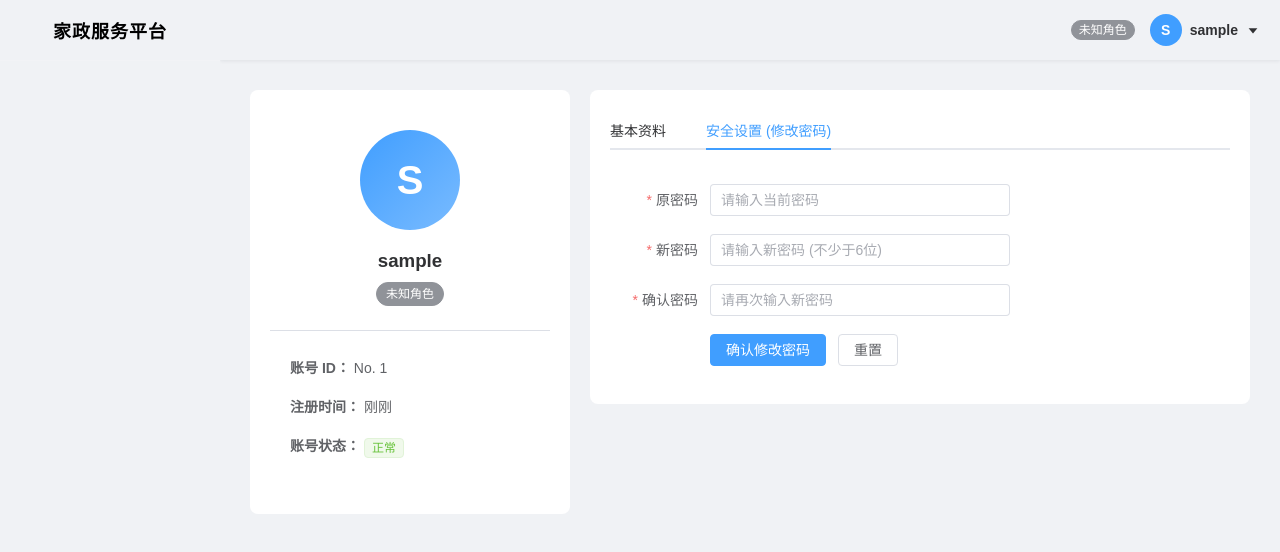
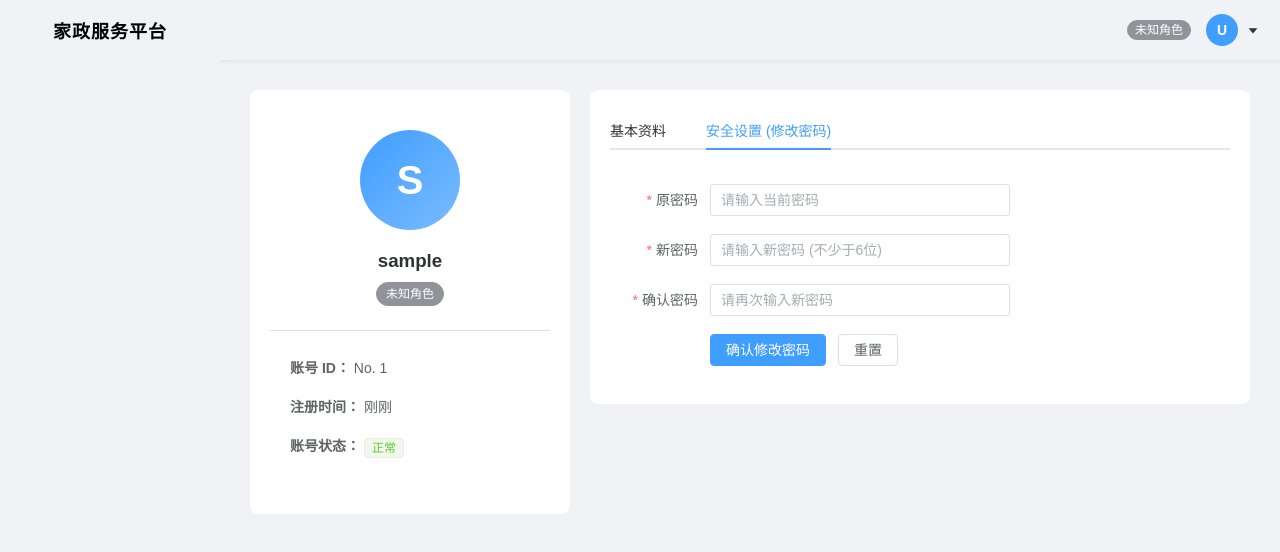
Before and after one commit to HXY-m/housekeeping-frontend, a Vue app: page /home/profile in a window 1280 px wide. Shown: the top 552 px of the page. Built offline with nearby package versions, Linux system fonts and the light colour scheme; sample sign-in values are in the browser's storage.

Commit message:
修改新增了

```diff
--- a/package.json
+++ b/package.json
@@ -13,6 +13,8 @@
     "axios": "^1.13.6",
     "echarts": "^6.0.0",
     "element-plus": "^2.13.5",
+    "pinia": "^3.0.4",
+    "pinia-plugin-persistedstate": "^4.7.1",
     "vue": "^3.5.29",
     "vue-router": "^5.0.3"
   },
--- /dev/null
+++ b/src/api/auth.js
@@ -0,0 +1,11 @@
+import request from '../utils/request' // 注意相对路径，如果你配置了 @ 别名也可以用 '@/utils/request'
+
+// 登录接口
+export const loginAPI = (data) => {
+    return request.post('/auth/login', data)
+}
+
+// 注册接口
+export const registerAPI = (data) => {
+    return request.post('/auth/register', data)
+}
--- /dev/null
+++ b/src/api/order.js
@@ -0,0 +1,15 @@
+import request from '../utils/request'
+
+// =========== 客户订单 ===========
+export const getMyOrdersAPI = () => request.get('/orders')
+
+export const cancelOrderAPI = (orderId) => request.patch(`/orders/${orderId}/cancel`)
+
+export const completeOrderAPI = (orderId, data) => request.patch(`/orders/${orderId}/completion`, data)
+
+// =========== 师傅订单 ===========
+export const getAvailableOrdersAPI = () => request.get('/orders/available')
+
+export const getProOrdersAPI = (proId) => request.get(`/orders/pro/${proId}`)
+
+export const takeOrderAPI = (orderId, proId) => request.patch(`/orders/${orderId}/take?proId=${proId}`)
--- a/src/main.js
+++ b/src/main.js
@@ -3,9 +3,24 @@ import App from './App.vue'
 import router from './router'
 import ElementPlus from 'element-plus'
 import 'element-plus/dist/index.css'
+import * as ElementPlusIconsVue from '@element-plus/icons-vue'
+
+// 【新增 1】：引入 Pinia 和 持久化插件
+import { createPinia } from 'pinia'
+import piniaPluginPersistedstate from 'pinia-plugin-persistedstate'
 
 const app = createApp(App)
 
+// 【新增 2】：创建 Pinia 实例并使用持久化插件
+const pinia = createPinia()
+pinia.use(piniaPluginPersistedstate)
+
+for (const [key, component] of Object.entries(ElementPlusIconsVue)) {
+    app.component(key, component)
+}
+
+// 【新增 3】：让 Vue 使用 pinia
+app.use(pinia)
 app.use(router)
 app.use(ElementPlus)
 
--- /dev/null
+++ b/src/store/user.js
@@ -0,0 +1,35 @@
+// src/store/user.js
+import { defineStore } from 'pinia'
+
+// 定义一个名为 'user' 的全局仓库
+export const useUserStore = defineStore('user', {
+    // 1. State: 存放数据的地方 (相当于组件里的 ref)
+    state: () => ({
+        token: '',
+        username: '',
+        userRole: '',
+        userId: ''
+    }),
+
+    // 2. Actions: 修改数据的方法 (相当于组件里的 function)
+    actions: {
+        // 登录成功时调用，一键存入所有信息
+        setUserInfo(data) {
+            this.token = data.token
+            this.username = data.username
+            this.userRole = String(data.role) // 统一转成字符串防坑
+            this.userId = data.userId
+        },
+        // 退出登录时调用，一键清空
+        clearUserInfo() {
+            this.token = ''
+            this.username = ''
+            this.userRole = ''
+            this.userId = ''
+        }
+    },
+
+    // 3. 【见证奇迹的时刻】：开启持久化！
+    // 开启后，Pinia 会自动把上面的 state 实时同步到 localStorage 中，你再也不用手动 setItem/getItem 了！
+    persist: true
+})
--- a/src/utils/request.js
+++ b/src/utils/request.js
@@ -1,5 +1,5 @@
 import axios from 'axios'
-
+import { useUserStore } from '../store/user'
 // 1. 创建 Axios 实例
 const request = axios.create({
     baseURL: 'http://localhost:8080/api', // 指向你的后端接口基地址
@@ -10,8 +10,8 @@ const request = axios.create({
 request.interceptors.request.use(
     config => {
         // 每次发请求前，去浏览器的本地存储里找找有没有 token
-        const token = localStorage.getItem('token')
-        if (token) {
+        const userStore = useUserStore()
+        if (userStore.token) {
             // 如果有，就塞进请求头里 (严格按照后端的 Bearer 规范)
             config.headers['Authorization'] = `Bearer ${token}`
         }
--- a/src/views/Home.vue
+++ b/src/views/Home.vue
@@ -106,11 +106,13 @@ import {
     ShoppingTrolley, Tickets, Briefcase, DataLine,
     SetUp, User, CaretBottom, SwitchButton
 } from '@element-plus/icons-vue'
+import { useUserStore } from '../store/user'
+const userStore = useUserStore()
 
 const router = useRouter()
 const route = useRoute()
-const username = ref('')
-const role = ref('')
+const username = computed(() => userStore.username)
+const role = computed(() => userStore.userRole)
 
 // 获取当前路径，用于菜单高亮
 const currentPath = computed(() => route.path)
@@ -163,7 +165,7 @@ onMounted(() => {
 
 // 退出登录
 const handleLogout = () => {
-    localStorage.clear()
+    userStore.clearUserInfo() // 一键清空缓存
     router.push('/login')
 }
 </script>
--- a/src/views/Login.vue
+++ b/src/views/Login.vue
@@ -37,6 +37,10 @@ import { ref } from 'vue'
 import { useRouter } from 'vue-router'
 import { ElMessage } from 'element-plus'
 import request from '../utils/request'
+import { loginAPI, registerAPI } from '../api/auth'
+// 【新增】：引入刚才建好的 Store
+import { useUserStore } from '../store/user'
+const userStore = useUserStore()
 
 const router = useRouter()
 const isLogin = ref(true) // 控制当前是登录表单还是注册表单
@@ -67,7 +71,7 @@ const handleSubmit = async () => {
             // ==========================================
             // 【登录分支】
             // ==========================================
-            const res = await request.post('/auth/login', {
+            const res = await loginAPI({
                 username: formData.value.username,
                 password: formData.value.password
             })
@@ -76,22 +80,15 @@ const handleSubmit = async () => {
                 ElMessage.success('登录成功')
 
                 // 保存 Token 和用户信息到本地缓存
-                localStorage.setItem('token', res.data.token)
-                localStorage.setItem('role', res.data.role)
-                localStorage.setItem('username', res.data.username)
-                localStorage.setItem('userId', res.data.userId)
+                userStore.setUserInfo(res.data)
 
                 // 【防坑核心】：强制转换为数字，防止后端传来的字符串 "1" 导致 === 匹配失败！
-                const userRole = Number(res.data.role)
+                const userRole = Number(userStore.userRole)
 
                 // 根据不同角色跳转到专属的首页
-                if (userRole === 1) {
-                    router.push('/home/dashboard').catch(err => console.error("【跳转被阻止】:", err))
-                } else if (userRole === 2) {
-                    router.push('/home/services').catch(err => console.error("【跳转被阻止】:", err))
-                } else if (userRole === 3) {
-                    router.push('/home/professional-orders').catch(err => console.error("【跳转被阻止】:", err))
-                }
+                if (userRole === 1) router.push('/home/dashboard')
+                else if (userRole === 2) router.push('/home/services')
+                else if (userRole === 3) router.push('/home/professional-orders')
 
             } else {
                 ElMessage.error(res.message)
@@ -101,7 +98,7 @@ const handleSubmit = async () => {
             // ==========================================
             // 【注册分支】
             // ==========================================
-            const res = await request.post('/auth/register', formData.value)
+            const res = await registerAPI(formData.value)
 
             if (res.code === 200) {
                 ElMessage.success('注册成功，请使用新账号登录！')
--- a/src/views/ProfessionalOrders.vue
+++ b/src/views/ProfessionalOrders.vue
@@ -63,6 +63,7 @@
 import { ref, onMounted } from 'vue'
 import { ElMessage, ElMessageBox } from 'element-plus'
 import request from '../utils/request'
+import { getAvailableOrdersAPI, getProOrdersAPI, takeOrderAPI } from '../api/order'
 
 const activeTab = ref('hall') // 默认停留在抢单大厅
 const availableOrders = ref([])
@@ -82,7 +83,7 @@ const handleTabChange = (tab) => {
 // 1. 获取大厅订单
 const fetchAvailableOrders = async () => {
     try {
-        const res = await request.get('/orders/available')
+        const res = await getAvailableOrdersAPI()
         if (res.code === 200) availableOrders.value = res.data
     } catch (error) {
         ElMessage.error('刷新大厅失败')
@@ -108,7 +109,7 @@ const handleTakeOrder = (orderId) => {
     }).then(async () => {
         try {
             // 传递 proId 给后端绑定
-            const res = await request.patch(`/orders/${orderId}/take?proId=${proId}`)
+            const res = await takeOrderAPI(orderId, proId)
             if (res.code === 200) {
                 ElMessage.success('抢单成功！')
                 // 抢单成功后，自动切换到“我的任务”标签页
```
Also changed, not shown: 1 other file (tests, documents, lock files or other folders).
